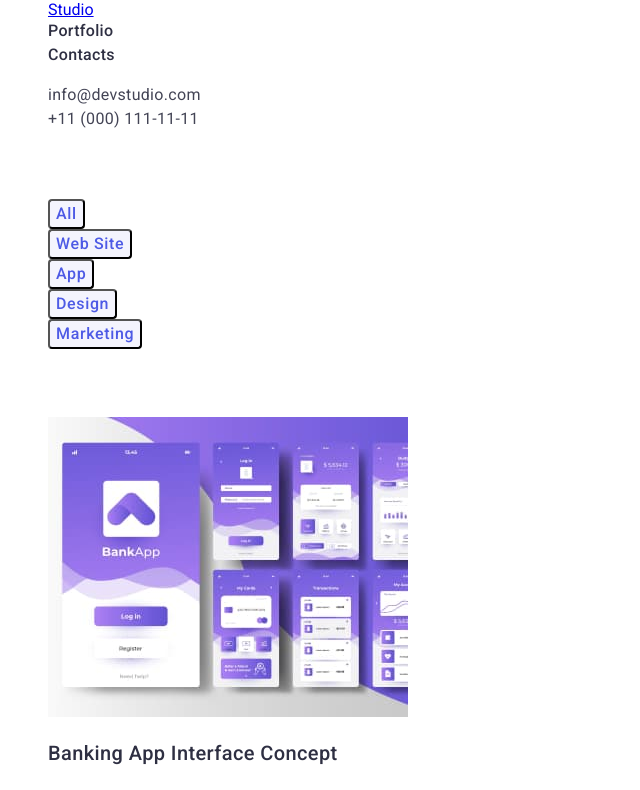
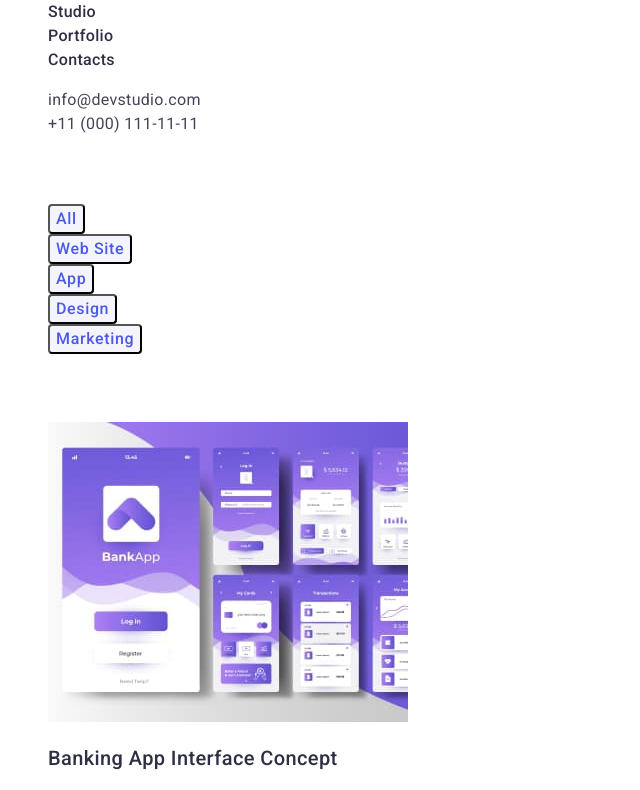
Before and after one commit to MariiaHula/goit-markup-hw-02, a plain HTML site: page portfolio.html in a window 1280 px wide. Shown: the part 45-835 px from the top of the page, without its empty margins (0-640 px from the left). Drawn offline with Linux system fonts and the light colour scheme.

Commit message:
Update link`s in html-documents

```diff
--- a/portfolio.html
+++ b/portfolio.html
@@ -27,7 +27,7 @@
 
         <ul class="site-nav list">
           <li>
-            <a href="./index.html class="link">Studio</a>
+            <a href="./index.html" class="link">Studio</a>
           </li>
           <li>
             <a href="./portfolio.html" class="link">Portfolio</a>
```
